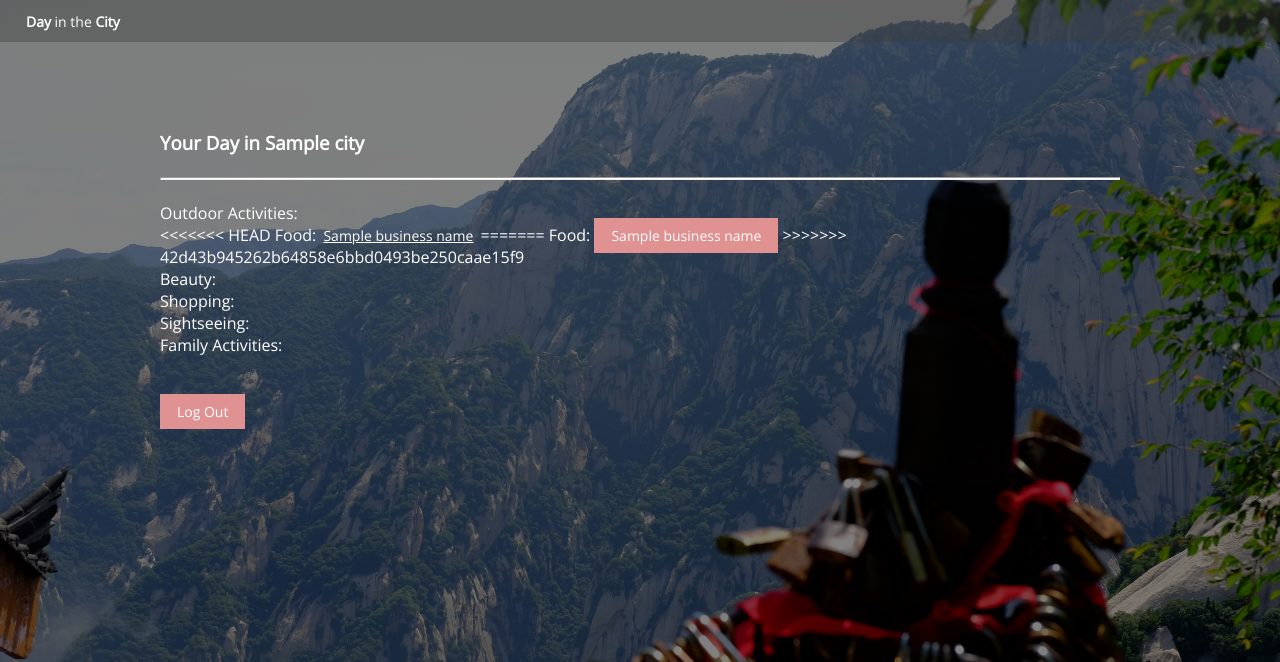
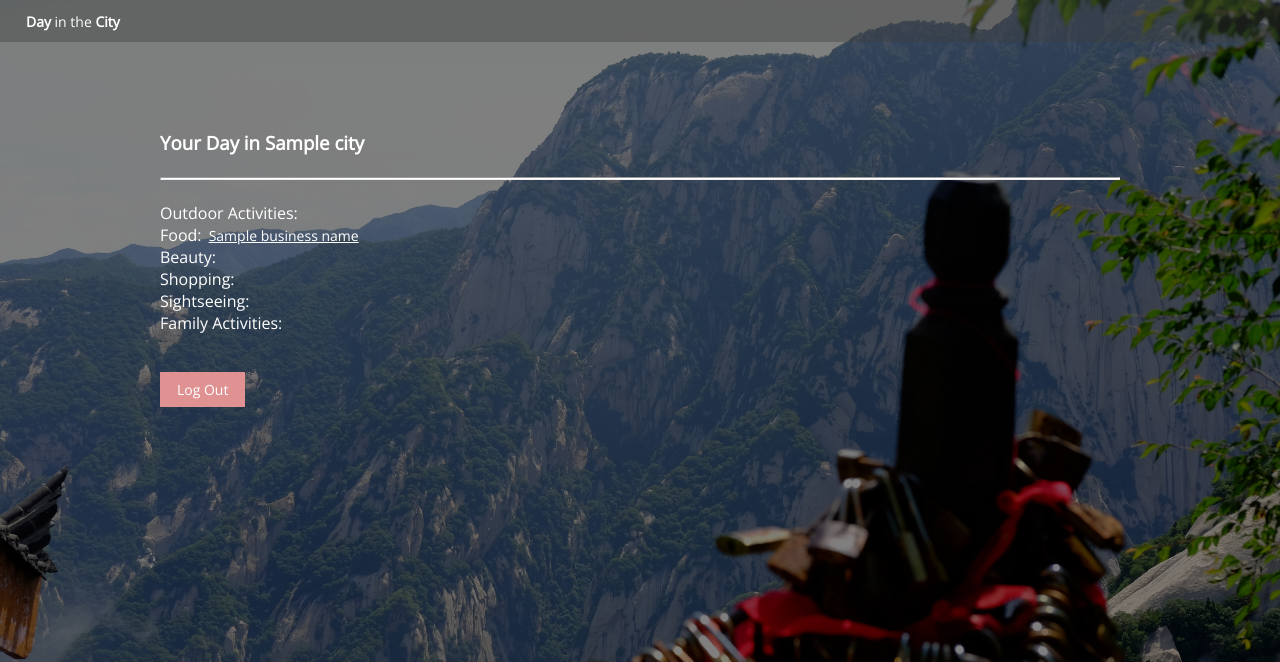
Before and after one commit to lik/daytravel, a Python web app: template templates/results.html in a window 1280 px wide. Shown: the top 662 px of the page. Run offline with Jinja, Linux system fonts and the light colour scheme; the template is opened without the code that fills it: most values are stand-ins (such as "Sample title", 1, 10 or a date in 2020); some libraries are stand-ins or nearby versions.

Commit message:
fixed merge issue

```diff
--- a/templates/results.html
+++ b/templates/results.html
@@ -9,13 +9,8 @@
 		<br>
 		Outdoor Activities:
 		<br>
-<<<<<<< HEAD
-		Food: <a id="foodlink"href="link">{{ business_name }}</a>
-
-=======
-		Food: <a href={{link}}>{{ business_name }}</a>
+		Food: <a id="foodlink"href={{link}}>{{ business_name }}</a>
     <!-- iterate through dictionary in here to get what we want for each category -->
->>>>>>> 42d43b945262b64858e6bbd0493be250caae15f9
 		<br>
 		Beauty:
 		<br>
```
Also changed, not shown: main.py (line endings or trailing spaces).
